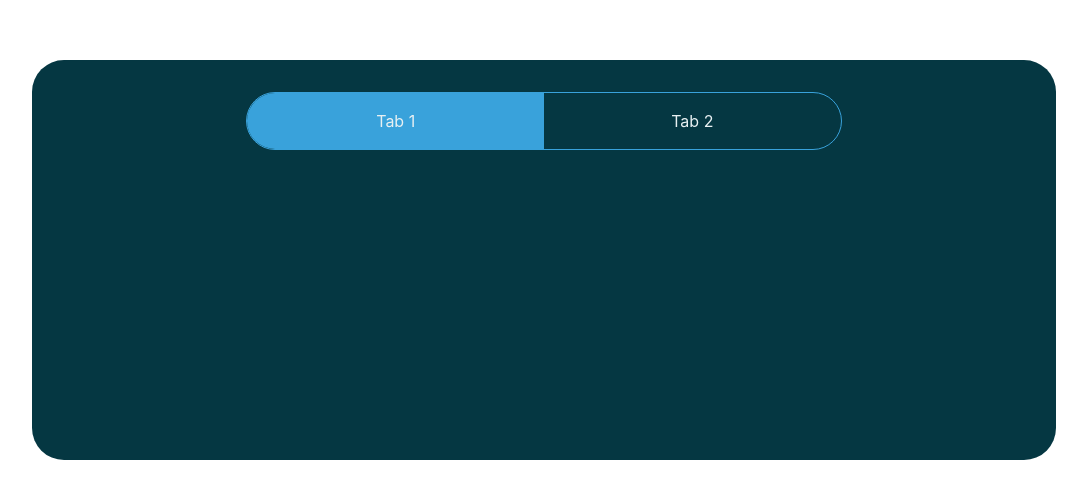
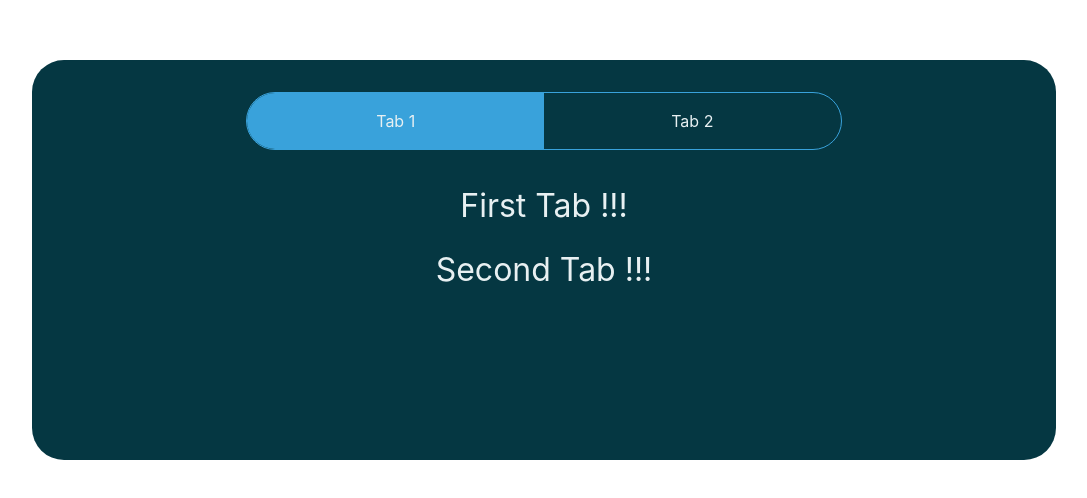
Before and after one commit to adarraji/react-table, a React (Create React App) app: page / in a window 1280 px wide. Shown: the part 396-894 px from the top of the page, without its empty margins (96-1183 px from the left). Built offline with nearby package versions, Linux system fonts and the light colour scheme.

Commit message:
Add FirstTab & SecondTab to content div

```diff
--- a/src/components/Tabs.js
+++ b/src/components/Tabs.js
@@ -1,4 +1,6 @@
 import React from "react";
+import FirstTab from "./FirstTab";
+import SecondTab from "./SecondTab";
 
 const Tabs = ({ activeTab }) => {
     return (
@@ -9,7 +11,8 @@ const Tabs = ({ activeTab }) => {
                 <li className={activeTab === "tab2" ? "active" : ""}>Tab 2</li>
             </ul>
             <div className="tab-content">
-                {/* content will be here*/}
+                <FirstTab />
+                <SecondTab />
             </div>
         </div>
     );
```
